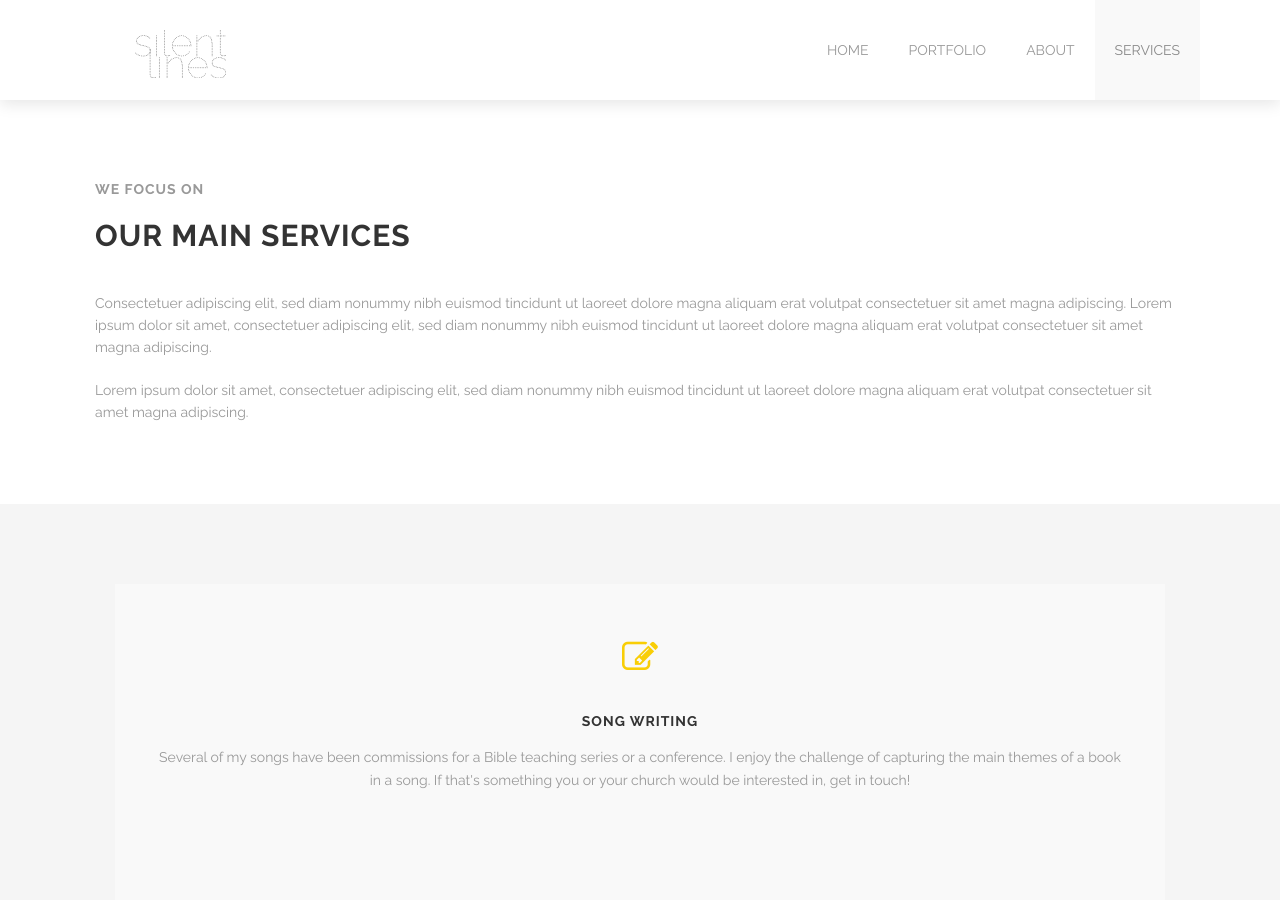
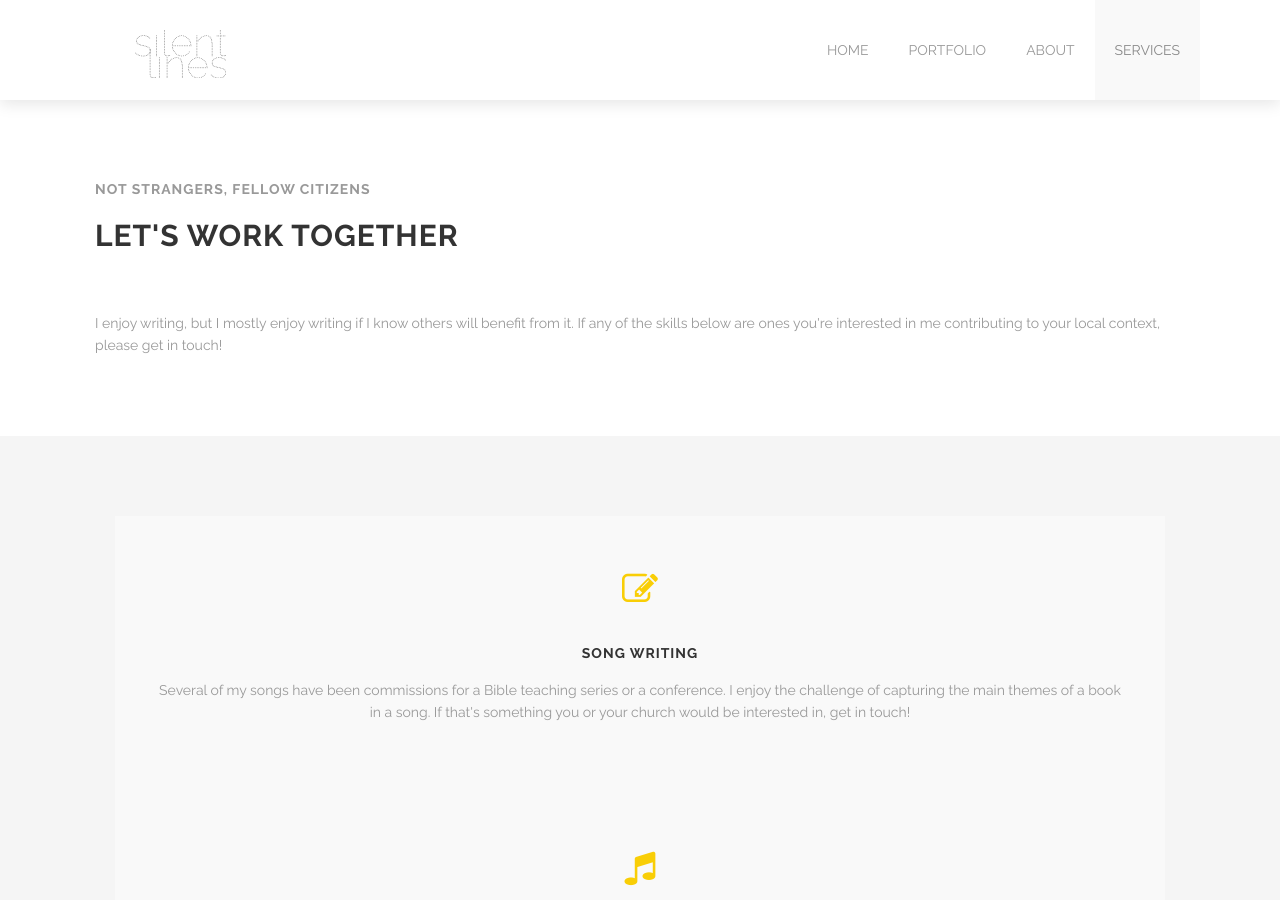
Before and after one commit to cararthompson/silentlines.co.uk, a Jekyll site: the page built from services.html, in a window 1280 px wide and 900 px high. Built offline with Jekyll 4.4.1, drawn with Linux system fonts in a browser that asks for light colours.

Commit message:
Services page complete

```diff
--- a/services.html
+++ b/services.html
@@ -20,11 +20,11 @@ services:
 <div class='full'>
   <div class='row'>
     <div class='large-12 columns'>
-      <h4 style='color: #999'>We focus on</h4>
-      <h2>Our main services</h2>
+      <h4 style='color: #999'>Not strangers, fellow citizens</h4>
+      <h2>Let's work together</h2>
       <div class='spacing'></div>
-      <p>Consectetuer adipiscing elit, sed diam nonummy nibh euismod tincidunt ut laoreet dolore magna aliquam erat volutpat consectetuer sit amet magna adipiscing. Lorem ipsum dolor sit amet, consectetuer adipiscing elit, sed diam nonummy nibh euismod tincidunt ut laoreet dolore magna aliquam erat volutpat consectetuer sit amet magna adipiscing.</p>
-      <p>Lorem ipsum dolor sit amet, consectetuer adipiscing elit, sed diam nonummy nibh euismod tincidunt ut laoreet dolore magna aliquam erat volutpat consectetuer sit amet magna adipiscing.</p>
+      <p></p>
+      <p>I enjoy writing, but I mostly enjoy writing if I know others will benefit from it. If any of the skills below are ones you're interested in me contributing to your local context, please get in touch!</p>
     </div>
   </div>
   <div class='three spacing'></div>
```
Also changed, not shown: 2 other files.
